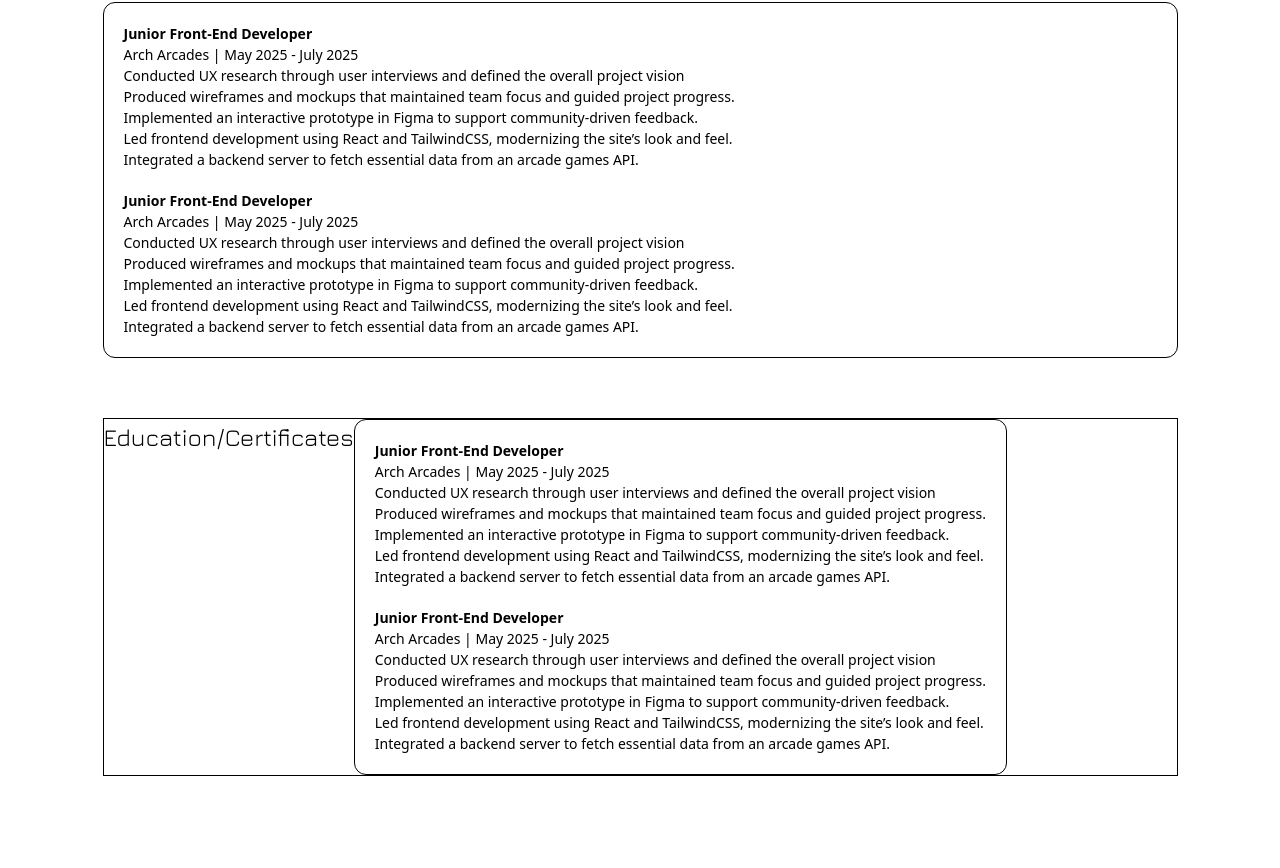
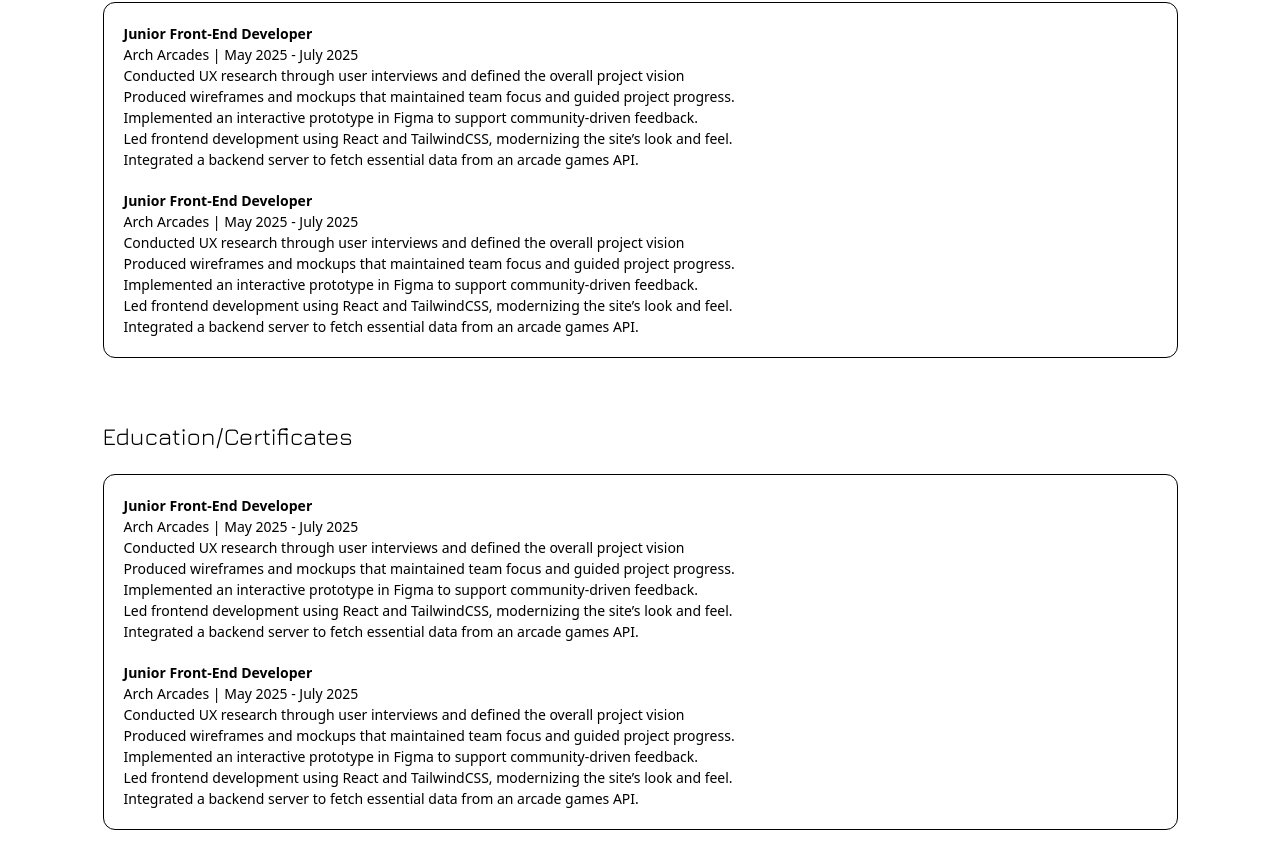
Before and after one commit to pixelatedpup/pechie, a React (Vite) app in the folder pechie/: page /info in a window 1280 px wide. Shown: the part 611-1479 px from the top of the page. Before the commit the page ends 1437 px from the top, so only its background shows below. Built offline with nearby package versions, Linux system fonts and the light colour scheme.

Commit message:
Fixed info page error with padding/margin issues

```diff
--- a/pechie/src/components/pages/Info.tsx
+++ b/pechie/src/components/pages/Info.tsx
@@ -61,7 +61,7 @@
                 </article>
             </section>
 
-            <section className="flex border border-black h-auto">
+            <section className="flex flex-col gap-5  h-auto">
                 <h2>Education/Certificates</h2>
                     <article className="flex flex-col gap-5 p-[20px] border border-black rounded-xl">
 
```
Lines whose indentation alone changed are shown as unchanged.
